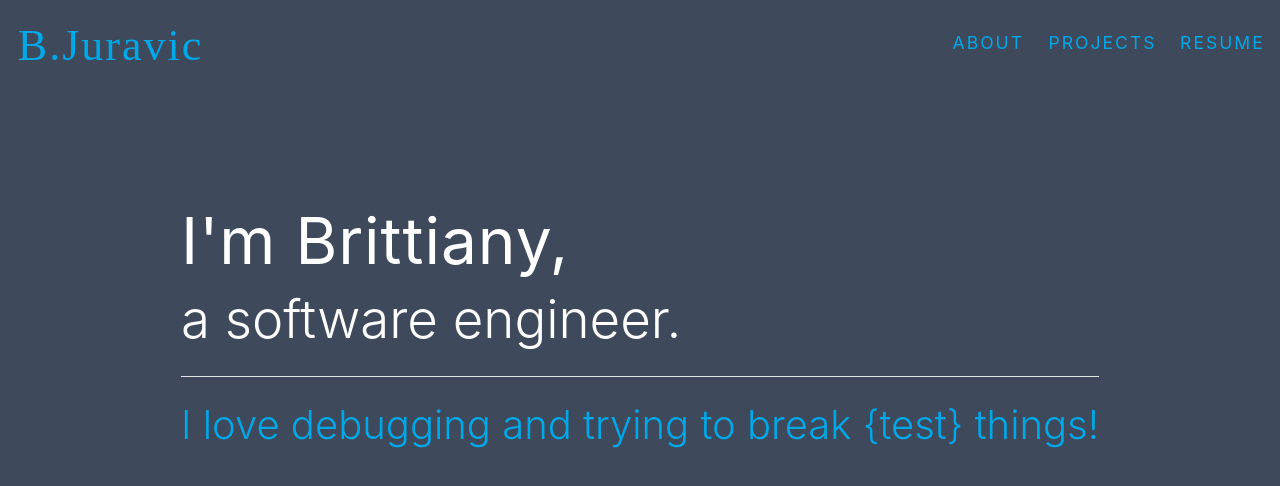
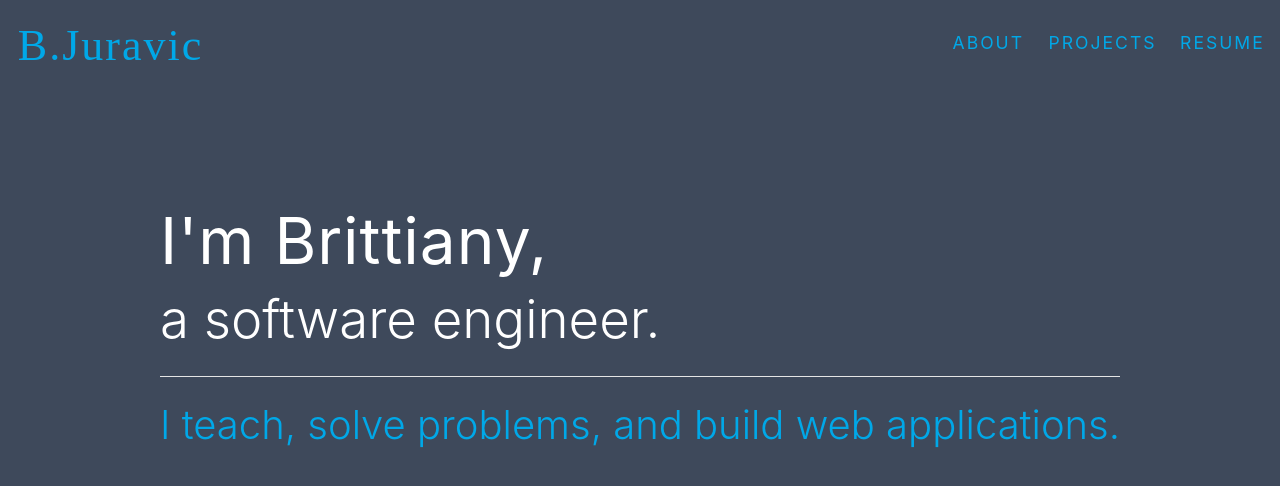
Before and after one commit to b-juravic/personal-website, a React (Create React App) app: page / in a window 1280 px wide. Shown: the top 486 px of the page. Built offline with nearby package versions, Linux system fonts and the light colour scheme; a web font is replaced by a local one.

Commit message:
Updated content and style
- Updated home page headline
- Updated resume
- Updated navigation style

```diff
--- a/src/Home.js
+++ b/src/Home.js
@@ -16,7 +16,10 @@ function Home() {
           <h1 className="intro-name">I'm Brittiany,</h1>
           <h2 className="intro-title">a software engineer.</h2>
           <hr className="my-4"></hr>
-          <h4 className="intro-tagline">I love debugging and trying to break {"{test}"} things!</h4>
+          <h4
+            className="intro-tagline">
+            I teach, solve problems, and build web applications.
+          </h4>
         </div>
       </div>
   </div>
--- a/src/Navigation.css
+++ b/src/Navigation.css
@@ -21,15 +21,22 @@ nav a:visited {
   color: #00A8E8;
 }
 
-ul a:hover {
-  text-decoration: none;
+nav a:hover {
   color: white;
+}
+
+nav a.active {
+  text-decoration: wavy overline white;
 }
 
 .navbar-brand {
   font-family: 'Zeyada', cursive;
   font-size: 2.2em;
   padding-bottom: 0%;
+}
+
+.navbar-brand:hover {
+  color: white;
 }
 
 /* Updates for larger devices */
```
Also changed, not shown: src/Navigation.js (line endings or trailing spaces), 1 other file (tests, documents, lock files or other folders).
